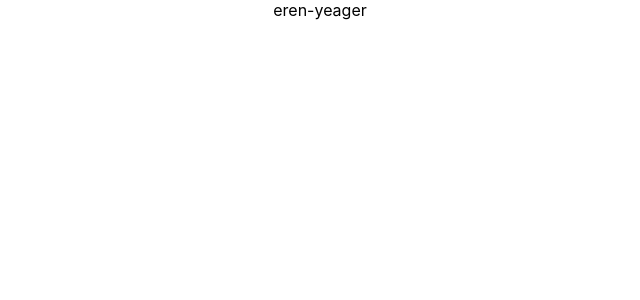
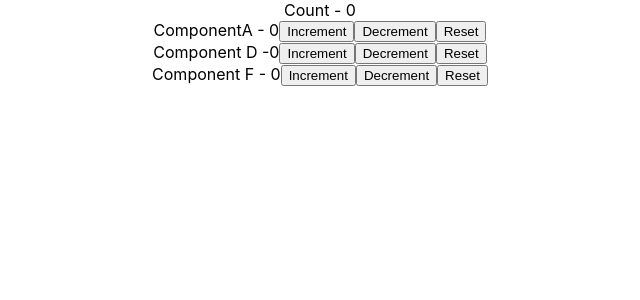
Before and after one commit to MuhammedShamil10/evenNumbeCNTzero, a React (Create React App) app in the folder helo-world/: page / in a window 1280 px wide. Shown: the top 300 px of the page, without its empty margins (320-960 px from the left). Built offline with nearby package versions, Linux system fonts and the light colour scheme; the HTML template or start-up script is replaced by a standard one.

Commit message:
feat: react tutorial fetching data with useReducer part1

```diff
--- a/helo-world/src/App.js
+++ b/helo-world/src/App.js
@@ -1,7 +1,14 @@
-import React, { Component} from 'react'
+import React, {useReducer} from 'react'
 // import logo from './logo.svg';
 import './App.css';
-import ComponetC from './components/ComponetC';
+// import CounterThree from './components/CounterThree';
+import ComponentA from './components/ComponentA';
+import ComponentB from './components/ComponentB';
+import ComponentC from './components/ComponentC';
+import ComponentFf from './components/ComponentFf';
+// import CounterOne from './components/CounterOne';
+// import CounterTwo from './components/CounterTwo';
+// import ComponetC from './components/ComponetC';
 // import DataFetching from './components/DataFetching';
 // import ClassMouse from './ClassMouse';
 // import IntervalClassCounter from './components/IntervalClassCounter';
@@ -56,18 +63,46 @@ import ComponetC from './components/ComponetC';
 // import ComponetC from './components/ComponetC';
 // import { UserProvider } from './components/userContext';
 // import PostList from './components/PostList';
-export const UserContext = React.createContext()
-export const ChannelContext = React.createContext()
+// export const UserContext = React.createContext()
+// export const ChannelContext = React.createContext()
+
+export const CountContext = React.createContext()
+
+const initialState = 0
+const reducer = (state, action) => {
+
+    switch(action) {
+     case 'increment':
+        return state + 1;
+     case 'decrement':
+        return state - 1;
+     case 'reset':
+        return initialState;
+     default:
+        return state;
+    }
+}
 
 function App() {
+  const [count, dispatch] = useReducer(reducer, initialState)
   return(
+    <CountContext.Provider value={{countState: count, countDispatch: dispatch}}>
     <div className='App'>
-      <UserContext.Provider value={'eren'}>
+      Count - {count}
+      <ComponentA />
+      <ComponentB />
+      <ComponentFf />
+      {/* <CounterOne /> */}
+      {/* <CounterTwo /> */}
+      {/* <CounterThree /> */}
+      {/* <UserContext.Provider value={'eren'}>
         <ChannelContext.Provider value={'yeager'}>
           <ComponetC />
         </ChannelContext.Provider>
-      </UserContext.Provider>
+      </UserContext.Provider> */}
     </div>
+    </CountContext.Provider>
+
   )
 }
 
--- /dev/null
+++ b/helo-world/src/components/ComponentA.js
@@ -0,0 +1,16 @@
+import React, {useContext} from 'react'
+import { CountContext } from '../App'
+
+function ComponentA() {
+    const countContext = useContext(CountContext)
+  return (
+    <div>
+        ComponentA - {countContext.countState}
+        <button onClick={() => countContext.countDispatch('increment')}>Increment</button>
+        <button onClick={() => countContext.countDispatch('decrement')}>Decrement</button>
+        <button onClick={() => countContext.countDispatch('reset')}>Reset</button>
+    </div>
+  )
+}
+
+export default ComponentA
--- /dev/null
+++ b/helo-world/src/components/ComponentB.js
@@ -0,0 +1,13 @@
+import React from 'react'
+import ComponentD from './ComponentD'
+
+
+function ComponentB() {
+  return (
+    <div>
+        <ComponentD />
+    </div>
+  )
+}
+
+export default ComponentB
--- /dev/null
+++ b/helo-world/src/components/ComponentC.js
@@ -0,0 +1,12 @@
+import React from 'react'
+import ComponentE from './ComponentE'
+
+function ComponentC() {
+  return (
+    <div>
+        <ComponentE />
+    </div>
+  )
+}
+
+export default ComponentC
--- /dev/null
+++ b/helo-world/src/components/ComponentD.js
@@ -0,0 +1,16 @@
+import React, {useContext} from 'react'
+import { CountContext } from '../App'
+
+function ComponentD() {
+    const countContext = useContext(CountContext)
+  return (
+    <div>
+        Component D -{countContext.countState}
+        <button onClick={() => countContext.countDispatch('increment')}>Increment</button>
+        <button onClick={() => countContext.countDispatch('decrement')}>Decrement</button>
+        <button onClick={() => countContext.countDispatch('reset')}>Reset</button>
+    </div>
+  )
+}
+
+export default ComponentD
--- /dev/null
+++ b/helo-world/src/components/ComponentE.js
@@ -0,0 +1,16 @@
+import React, {useContext} from 'react'
+import { CountContext } from '../App'
+
+function ComponentFf() {
+    const countContext = useContext(CountContext)
+  return (
+    <div>
+        Component F
+        <button onClick={() => countContext.countDispatch('increment')}>Increment</button>
+        <button onClick={() => countContext.countDispatch('decrement')}>Decrement</button>
+        <button onClick={() => countContext.countDispatch('reset')}>Reset</button>
+    </div>
+  )
+}
+
+export default ComponentFf
--- /dev/null
+++ b/helo-world/src/components/ComponentFf.js
@@ -0,0 +1,16 @@
+import React, {useContext} from 'react'
+import { CountContext } from '../App'
+
+function ComponentFf() {
+    const countContext = useContext(CountContext)
+  return (
+    <div>
+        Component F - {countContext.countState}
+        <button onClick={() => countContext.countDispatch('increment')}>Increment</button>
+        <button onClick={() => countContext.countDispatch('decrement')}>Decrement</button>
+        <button onClick={() => countContext.countDispatch('reset')}>Reset</button>
+    </div>
+  )
+}
+
+export default ComponentFf
--- a/helo-world/src/components/ComponetE.js
+++ b/helo-world/src/components/ComponetE.js
@@ -6,6 +6,12 @@ import { UserContext, ChannelContext } from '../App'
 function ComponetE() {
  const user = useContext(UserContext);
  const channel = useContext(ChannelContext);
+
+ const array1 = [1,2,3,4];
+ const reducer = (accumlator, currentValue) => accumlator + currentValue;
+
+ console.log(array1.reduce(reducer, 100 + 100));
+
 
   return (
     <div>
--- /dev/null
+++ b/helo-world/src/components/CounterOne.js
@@ -0,0 +1,30 @@
+import React, {useReducer} from 'react'
+
+const initialState = 0
+const reducer = (state, action) => {
+
+    switch(action) {
+     case 'increment':
+        return state + 1;
+     case 'decrement':
+        return state - 1;
+     case 'reset':
+        return initialState;
+     default:
+        return state;
+    }
+}
+
+function CounterOne() {
+    const [count, dispatch] = useReducer(reducer, initialState)
+  return (
+    <div>
+        <div>Count - {count}</div>
+        <button onClick={() => dispatch('increment')}>Increment</button>
+        <button onClick={() => dispatch('decrement')}>Decrement</button>
+        <button onClick={() => dispatch('reset')}>Reset</button>
+    </div>
+  )
+}
+
+export default CounterOne
--- /dev/null
+++ b/helo-world/src/components/CounterThree.js
@@ -0,0 +1,39 @@
+import React, {useReducer} from 'react'
+
+const initialState = 0
+const reducer = (state, action) => {
+
+    switch(action) {
+     case 'increment':
+        return state + 1;
+     case 'decrement':
+        return state - 1;
+     case 'reset':
+        return initialState;
+     default:
+        return state;
+    }
+}
+
+function CounterThree() {
+    const [count, dispatch] = useReducer(reducer, initialState)
+    const [countTwo, dispatchTwo] = useReducer(reducer, initialState)
+  return (
+<div>
+    <div>
+        <div>Count - {count}</div>
+        <button onClick={() => dispatch('increment')}>Increment</button>
+        <button onClick={() => dispatch('decrement')}>Decrement</button>
+        <button onClick={() => dispatch('reset')}>Reset</button>
+    </div>
+    <div>
+        <div>Count - {countTwo}</div>
+        <button onClick={() => dispatchTwo('increment')}>Increment</button>
+        <button onClick={() => dispatchTwo('decrement')}>Decrement</button>
+        <button onClick={() => dispatchTwo('reset')}>Reset</button>
+    </div>
+</div>
+  )
+}
+
+export default CounterThree
--- /dev/null
+++ b/helo-world/src/components/CounterTwo.js
@@ -0,0 +1,43 @@
+import React, {useReducer} from 'react'
+
+const initialState = {
+    firstCounter: 0,
+    secondCounter: 10
+}
+const reducer = (state, action) =>{
+    switch(action.type) {
+        case 'increment':
+            return {...state, firstCounter: state.firstCounter + action.value};
+        case 'decrement':
+            return {...state, firstCounter: state.firstCounter - action.value};
+            case 'increment2':
+            return {...state, secondCounter: state.secondCounter + action.value};
+        case 'decrement2':
+            return {...state, secondCounter: state.secondCounter - action.value};
+        case 'reset':
+            return initialState;
+        default:
+            return state;
+    }
+}
+
+function CounterTwo() {
+    const[count, dispatch] = useReducer(reducer, initialState)
+  return (
+      <div>
+    <div>Count 1- {count.firstCounter}</div>
+    <div>Count 2- {count.secondCounter}</div>
+        <button onClick={() =>dispatch({type:'increment',value:1})}>Increment</button>
+        <button onClick={() =>dispatch({type:'decrement',value:1})}>Decrement</button>
+        <button onClick={() =>dispatch({type:'increment',value:5})}>Increment 5</button>
+        <button onClick={() =>dispatch({type:'decrement',value:5})}>Decrement 5</button>
+        <div>
+        <button onClick={() =>dispatch({type:'increment2',value:1})}>Increment2</button>
+        <button onClick={() =>dispatch({type:'decrement2',value:1})}>Decrement3</button>
+        </div>
+        <button onClick={() =>dispatch({type:'reset'})}>Reset</button>
+    </div>
+  )
+}
+
+export default CounterTwo
```
Also changed, not shown: helo-world/src/components/note.txt.
